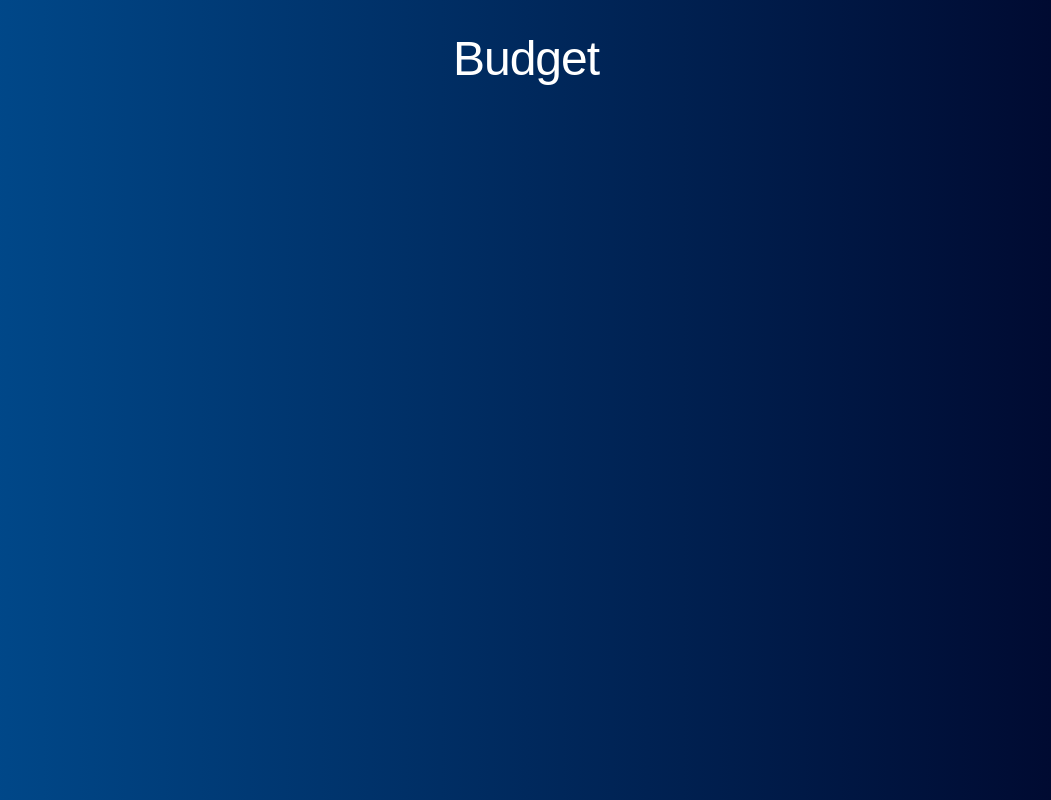
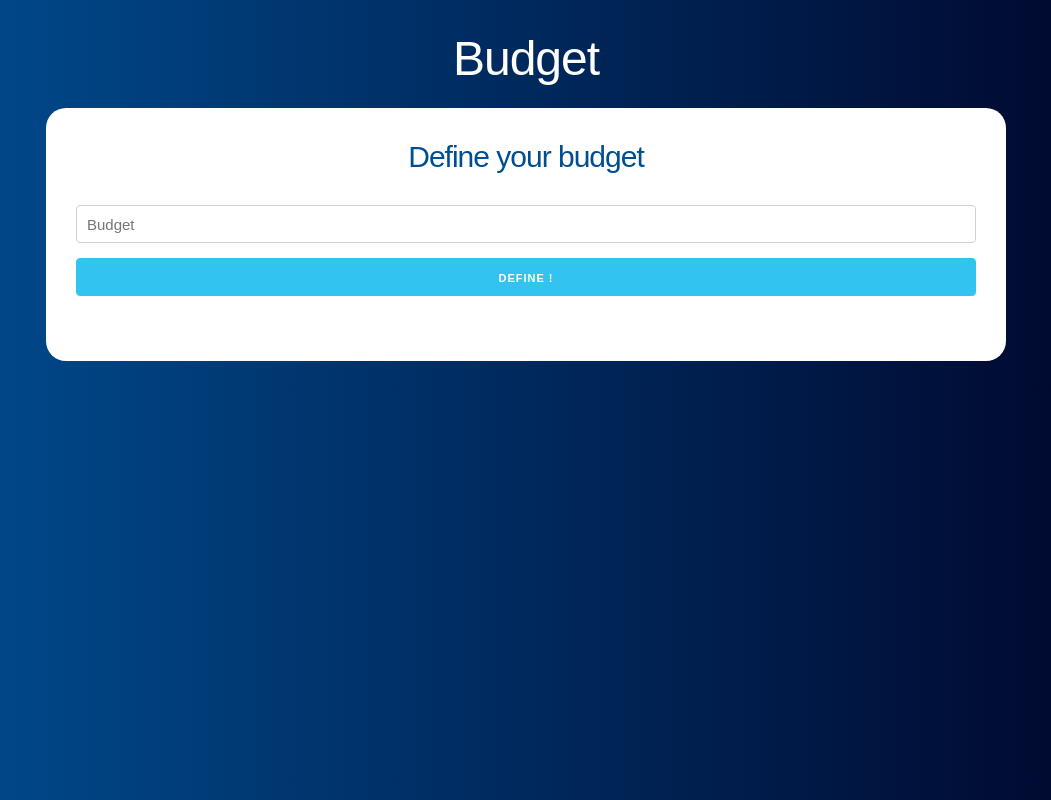
Before and after one commit to Sergio99778/budget, a React (Create React App) app: page / in a window 1280 px wide. Shown: the whole page, without its empty margins (114-1165 px from the left). Built offline with nearby package versions, Linux system fonts and the light colour scheme.

Commit message:
Adding Question.js

```diff
--- a/src/App.js
+++ b/src/App.js
@@ -1,8 +1,14 @@
+import React from 'react';
+import Question from './components/Question';
+
 function App() {
   return (
     <div className="container">
       <header>
         <h1>Budget</h1>
+        <div className="contenido-principal contenido">
+          <Question />
+        </div>
       </header>
     </div>
   );
--- /dev/null
+++ b/src/components/Question.js
@@ -0,0 +1,17 @@
+import React, { Fragment } from 'react';
+
+const Question = () => {
+  return (
+    <Fragment className="Container">
+      <h2>Define your budget</h2>
+      <form action="">
+        <input type="number" className="u-full-width" placeholder="Budget" />
+        <button className="button-primary u-full-width" type="submit">
+          Define !
+        </button>
+      </form>
+    </Fragment>
+  );
+};
+
+export default Question;
```
